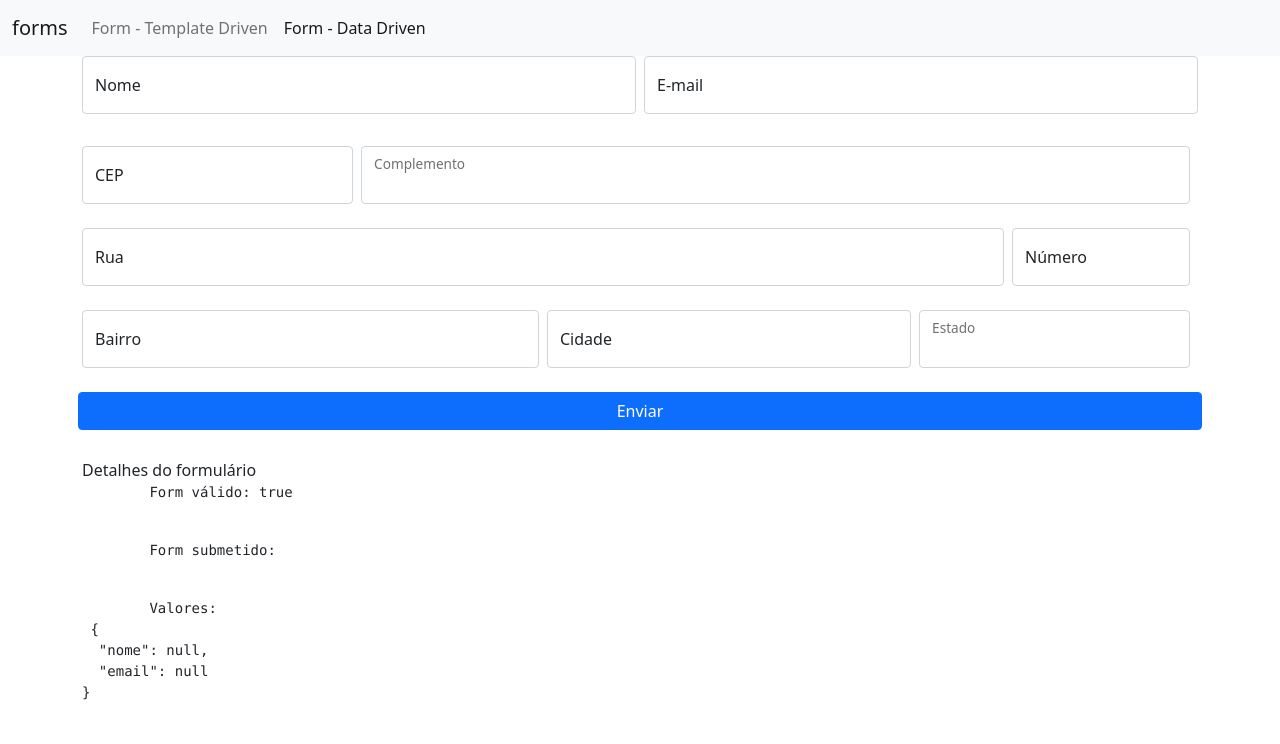
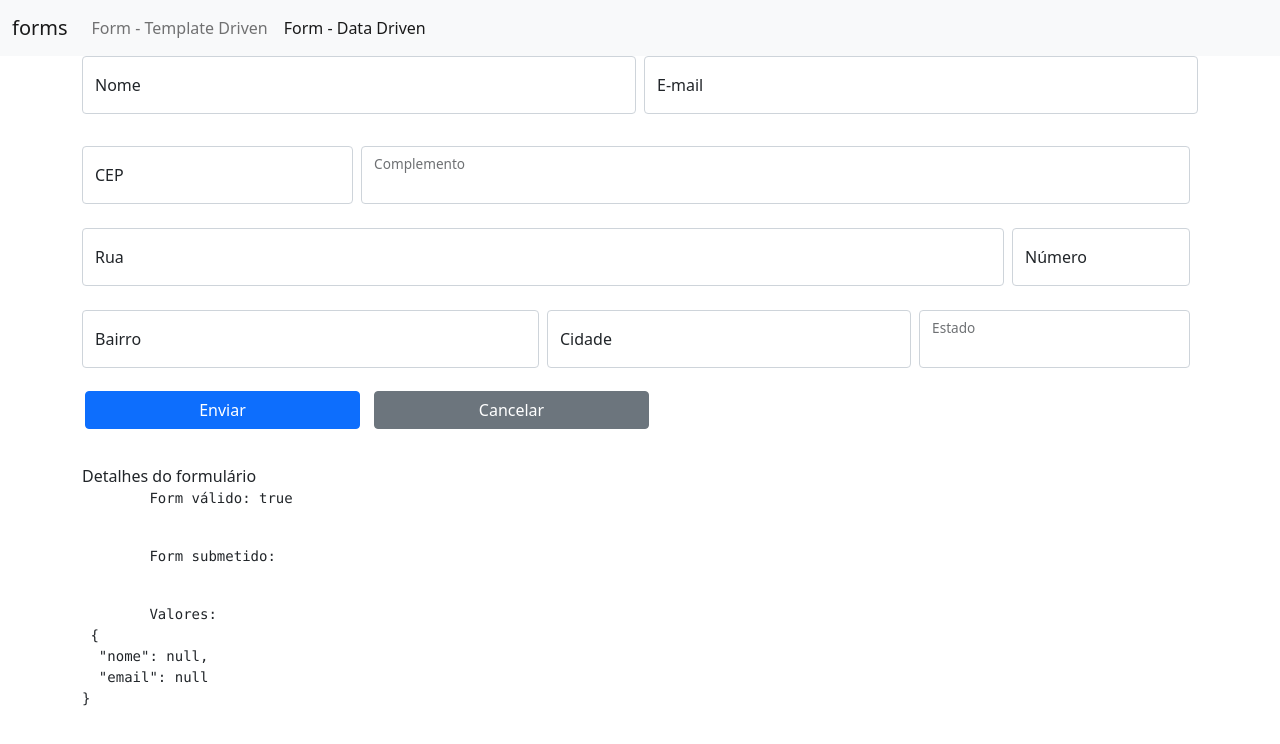
Before and after one commit to leorv/AngularCompleto, an Angular app in the folder forms/: page /dataForm in a window 1280 px wide. Shown: the top 744 px of the page. Built offline with nearby package versions, Linux system fonts and the light colour scheme.

Commit message:
Template & Data Driven - Resetando formulario.

```diff
--- a/forms/src/app/data-form/data-form.component.css
+++ b/forms/src/app/data-form/data-form.component.css
@@ -0,0 +1,3 @@
+.btn {
+    margin: 7px;
+}
--- a/forms/src/app/data-form/data-form.component.html
+++ b/forms/src/app/data-form/data-form.component.html
@@ -67,10 +67,15 @@
 
         </div>
     </div>
+    <div class="row">
+        <button type="submit" class="btn btn-primary col-sm-3">
+            Enviar
+        </button>
+        <button class="btn btn-secondary col-sm-3" (click)="resetar()">
+            Cancelar
+        </button>
+    </div>
 
-    <button type="submit" class="btn btn-primary">
-        Enviar
-    </button>
 
     <app-form-debug [form]="formulario"></app-form-debug>
 </form>
--- a/forms/src/app/data-form/data-form.component.ts
+++ b/forms/src/app/data-form/data-form.component.ts
@@ -37,6 +37,21 @@ export class DataFormComponent implements OnInit {
         console.log(this.formulario);
         this.http.post('https://httpbin.org/post', JSON.stringify(this.formulario.value))
             .pipe(map(res => res))
-            .subscribe(result => console.log(result));
+            .subscribe(dados => {
+                console.log(dados);
+                // this.formulario.reset();
+                this.resetar();
+            }
+            // DEPRECATED:
+            //
+            //,
+            // (error: any) => {
+            //     alert('erro.');
+            // }
+            );
+    }
+
+    resetar(){
+        this.formulario.reset();
     }
 }
--- a/forms/src/app/template-form/template-form.component.ts
+++ b/forms/src/app/template-form/template-form.component.ts
@@ -30,7 +30,12 @@ export class TemplateFormComponent implements OnInit {
         // para teste eu usei: https://resttesttest.com/
         this.http.post('https://httpbin.org/post', JSON.stringify(form.value))
             .pipe(map(res => res))
-            .subscribe(result => console.log(result));
+            .subscribe(dados => {
+                console.log(dados);
+                // Aqui no template driven, temos que fazer referência ao form do template,
+                // acessando o atributo form dele e aí sim temos o reset().
+                form.form.reset();
+            });
     }
 
     verificaInvalidTouched(campo: any) {
```
